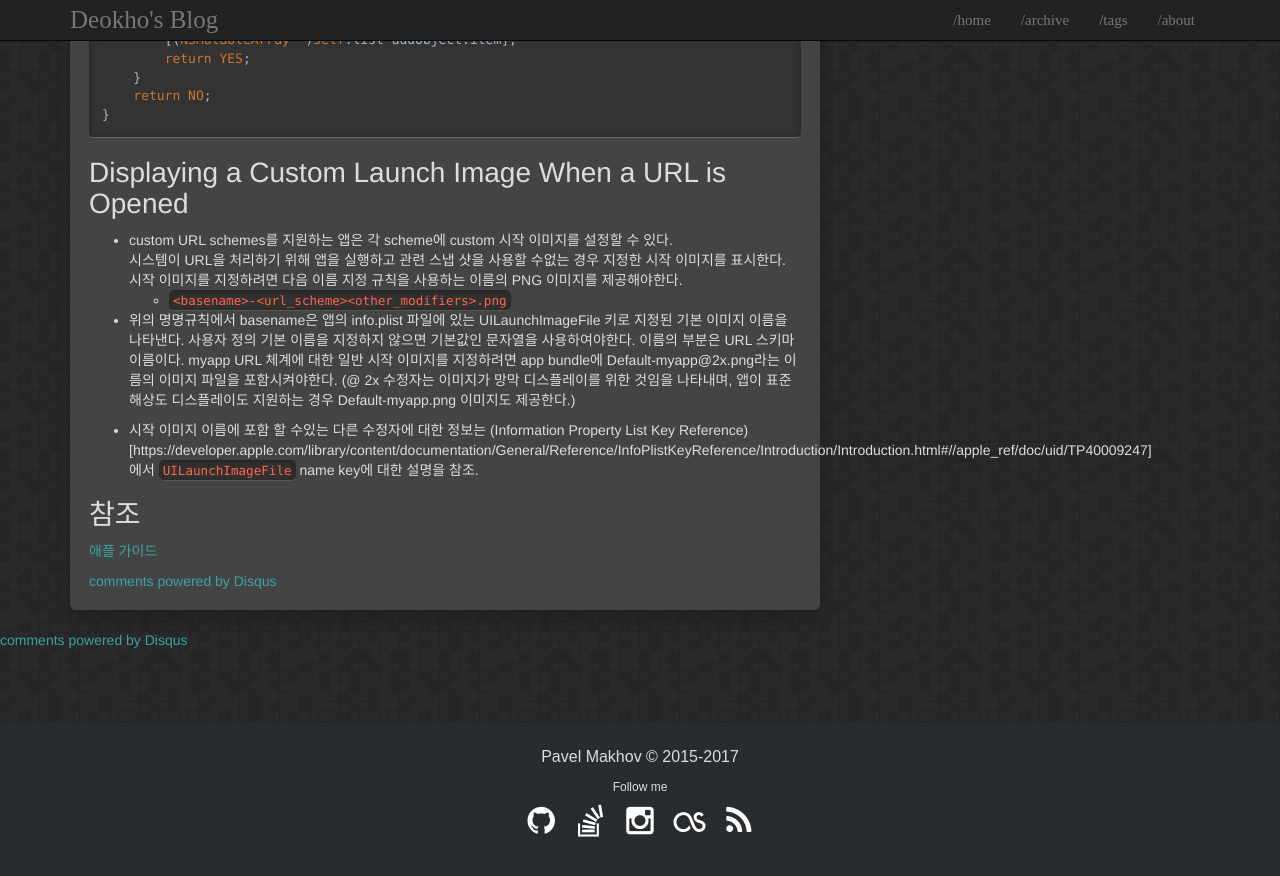
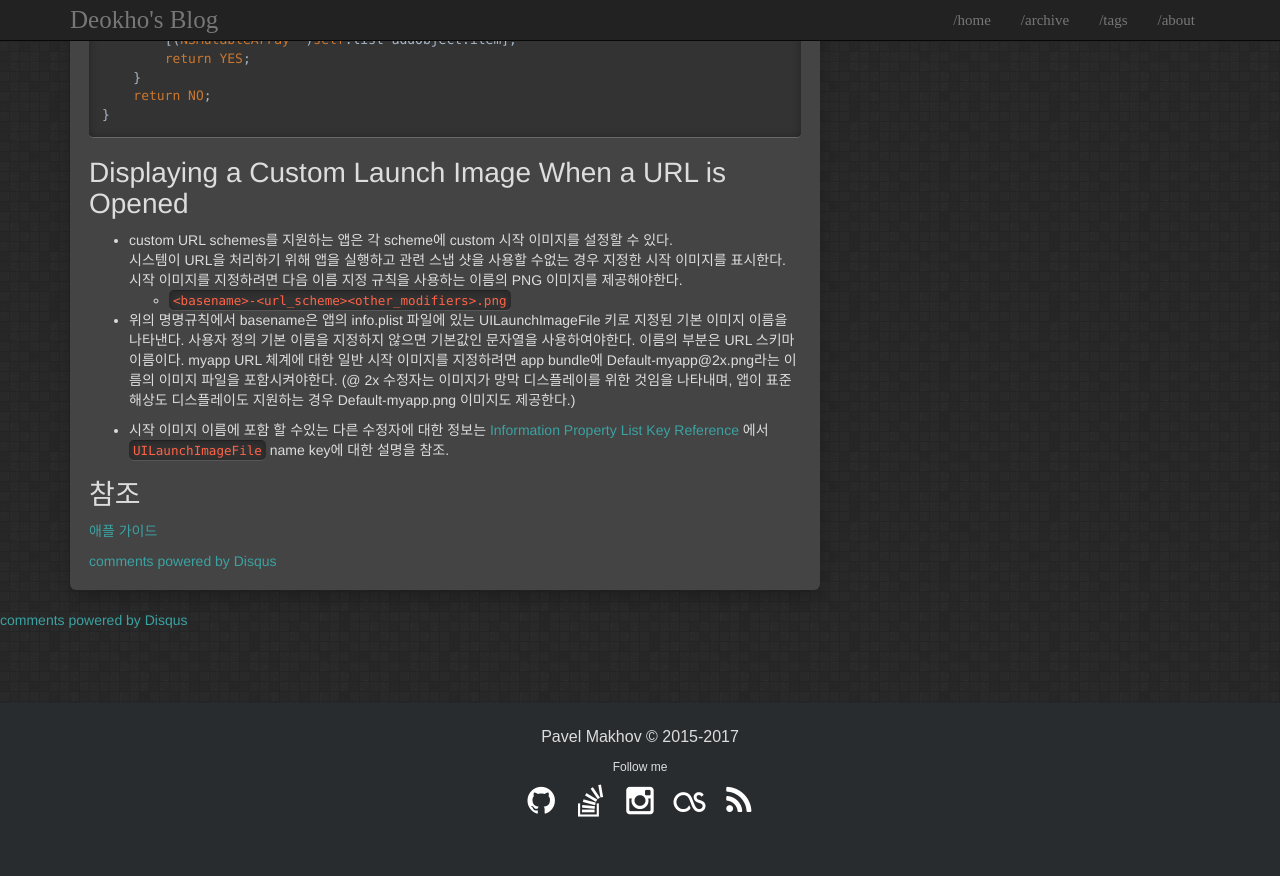
Before and after one commit to LeeDeokho/LeeDeokHo.github.io, a Jekyll site: the page built from _posts/iOS/2018-05-29-URLSchemes.md, in a window 1280 px wide and 900 px high, scrolled down 3819 px. Shown: the top 876 px of the window. Built offline with Jekyll 4.4.1, drawn with Linux system fonts in a browser that asks for light colours; comment, search, counter and statistics services are not loaded.

Commit message:
modify URLSchemes

```diff
--- a/_posts/iOS/2018-05-29-URLSchemes.md
+++ b/_posts/iOS/2018-05-29-URLSchemes.md
@@ -61,7 +61,7 @@ NSURL *myURL = [NSURL URLWithString:@"todolist://www.acme.com?Quarterly%20Report
 ![img]({{ '/assets/images/iOS/URLSchemes/URLSchemeFlow2.png' | relative_url }}){: .center-image }
 
 > Note: custom URL schemes을 지원하는 app은 URL을 처리하기 위해 app을 실행할 때 표시할 다른 시작이미지를 지정할 수 있다. 이러한 시작 이미지를 지정하는 방법에 대한 자세한 내용은 [Displaying a Custom Launch Image When a URL is Opened
-](#Displaying-a-Custom-Launch-Image-When-a-URL-is-Opened)에 나와있다.
+](#Displaying-a-Custom-Launch-Image-When-a-URL-is-Opened) 에 나와있다.
 
 
 **Handling a URL request based on a custom scheme**
@@ -129,7 +129,7 @@ NSURL *myURL = [NSURL URLWithString:@"todolist://www.acme.com?Quarterly%20Report
 
 * 위의 명명규칙에서 basename은 앱의 info.plist 파일에 있는 UILaunchImageFile 키로 지정된 기본 이미지 이름을 나타낸다. 사용자 정의 기본 이름을 지정하지 않으면 기본값인 문자열을 사용하여야한다. 이름의 <url_scheme> 부분은 URL 스키마 이름이다. myapp URL 체계에 대한 일반 시작 이미지를 지정하려면 app bundle에 Default-myapp@2x.png라는 이름의 이미지 파일을 포함시켜야한다. (@ 2x 수정자는 이미지가 망막 디스플레이를 위한 것임을 나타내며, 앱이 표준 해상도 디스플레이도 지원하는 경우 Default-myapp.png 이미지도 제공한다.)
 
-* 시작 이미지 이름에 포함 할 수있는 다른 수정자에 대한 정보는 (Information Property List Key Reference)[https://developer.apple.com/library/content/documentation/General/Reference/InfoPlistKeyReference/Introduction/Introduction.html#//apple_ref/doc/uid/TP40009247] 에서 `UILaunchImageFile` name key에 대한 설명을 참조.
+* 시작 이미지 이름에 포함 할 수있는 다른 수정자에 대한 정보는 [Information Property List Key Reference](https://developer.apple.com/library/content/documentation/General/Reference/InfoPlistKeyReference/Introduction/Introduction.html#//apple_ref/doc/uid/TP40009247) 에서 `UILaunchImageFile` name key에 대한 설명을 참조.
 
 
 
```
